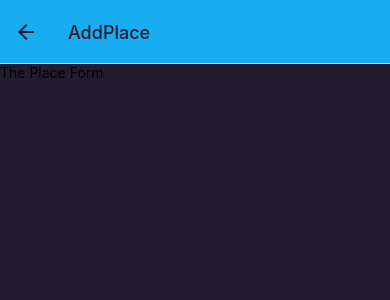
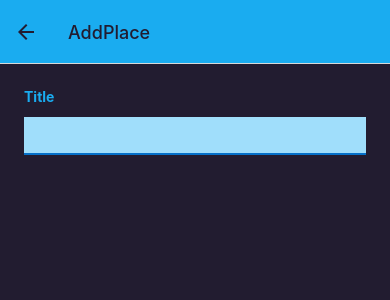
Before and after one commit to maumercado/RN_Places, a React Native app: screen /AddPlace in a window 390 px wide. Shown: the top 300 px of the page. Built offline with nearby package versions, Linux system fonts and the light colour scheme.

Commit message:
Add styles to form

```diff
--- a/components/Places/PlaceForm.js
+++ b/components/Places/PlaceForm.js
@@ -1,11 +1,43 @@
-import { View, Text } from 'react-native'
+import { useState } from 'react'
+import { View, Text, ScrollView, TextInput, StyleSheet } from 'react-native'
+import { Colors } from '../../constants/colors'
 
 function PlaceForm () {
+  const [enteredTitle, setEnteredTitle] = useState('')
+
+  function changeTitleHandler (enteredText) {
+    setEnteredTitle(enteredText)
+  }
+
   return (
-    <View>
-      <Text>The Place Form</Text>
-    </View>
+    <ScrollView style={styles.form}>
+      <View>
+        <Text style={styles.label}>Title</Text>
+        <TextInput style={styles.input} onChangeText={changeTitleHandler} value={enteredTitle} />
+      </View>
+    </ScrollView>
   )
 }
 
+const styles = StyleSheet.create({
+  form: {
+    flex: 1,
+    padding: 24
+  },
+  label: {
+    fontWeight: 'bold',
+    marginBottom: 4,
+    color: Colors.primary500
+  },
+  input: {
+    marginVertical: 8,
+    paddingHorizontal: 4,
+    paddingVertical: 8,
+    fontSize: 16,
+    borderBottomColor: Colors.primary700,
+    borderBottomWidth: 2,
+    backgroundColor: Colors.primary100
+  }
+})
+
 export default PlaceForm
```
